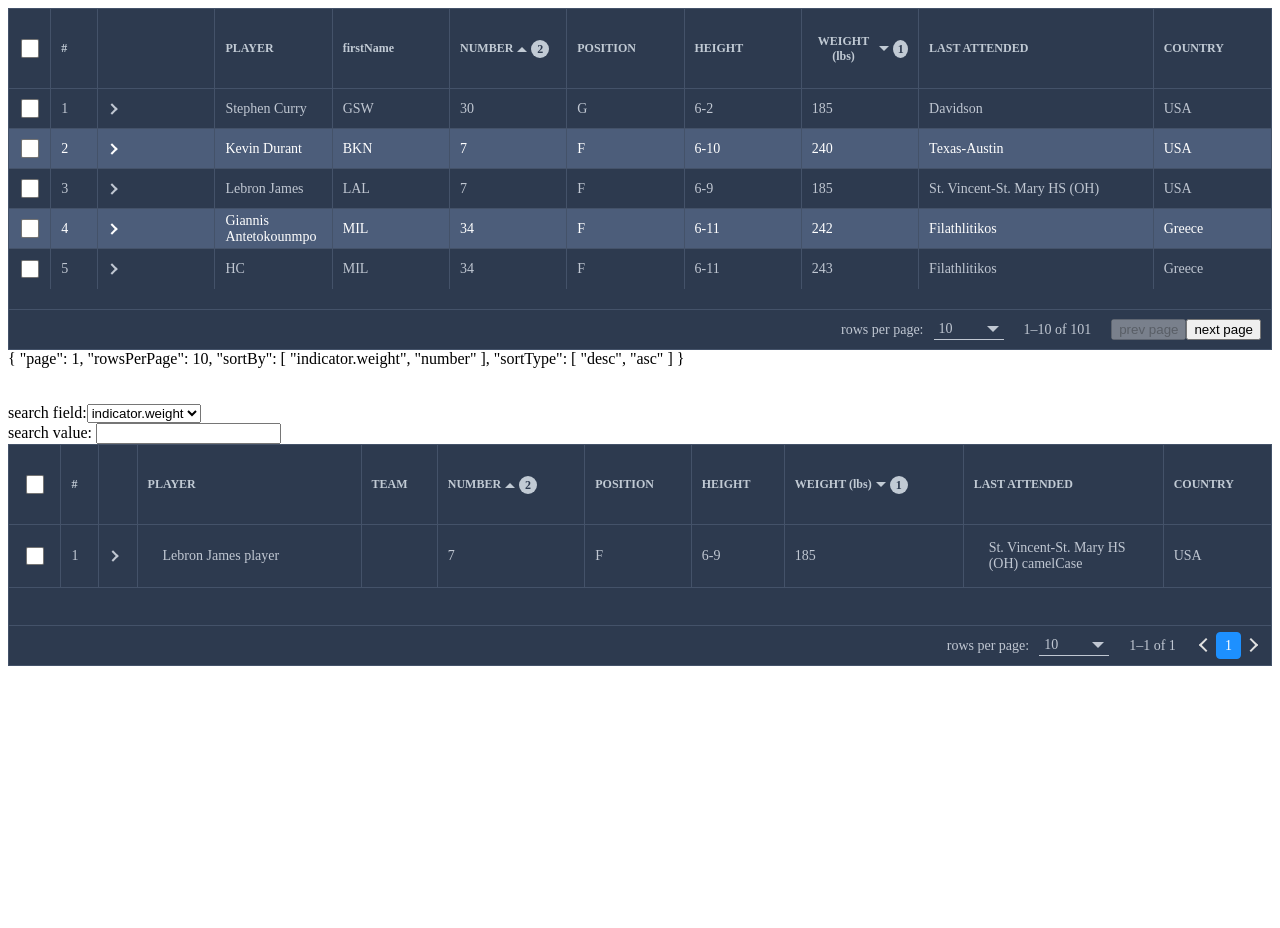
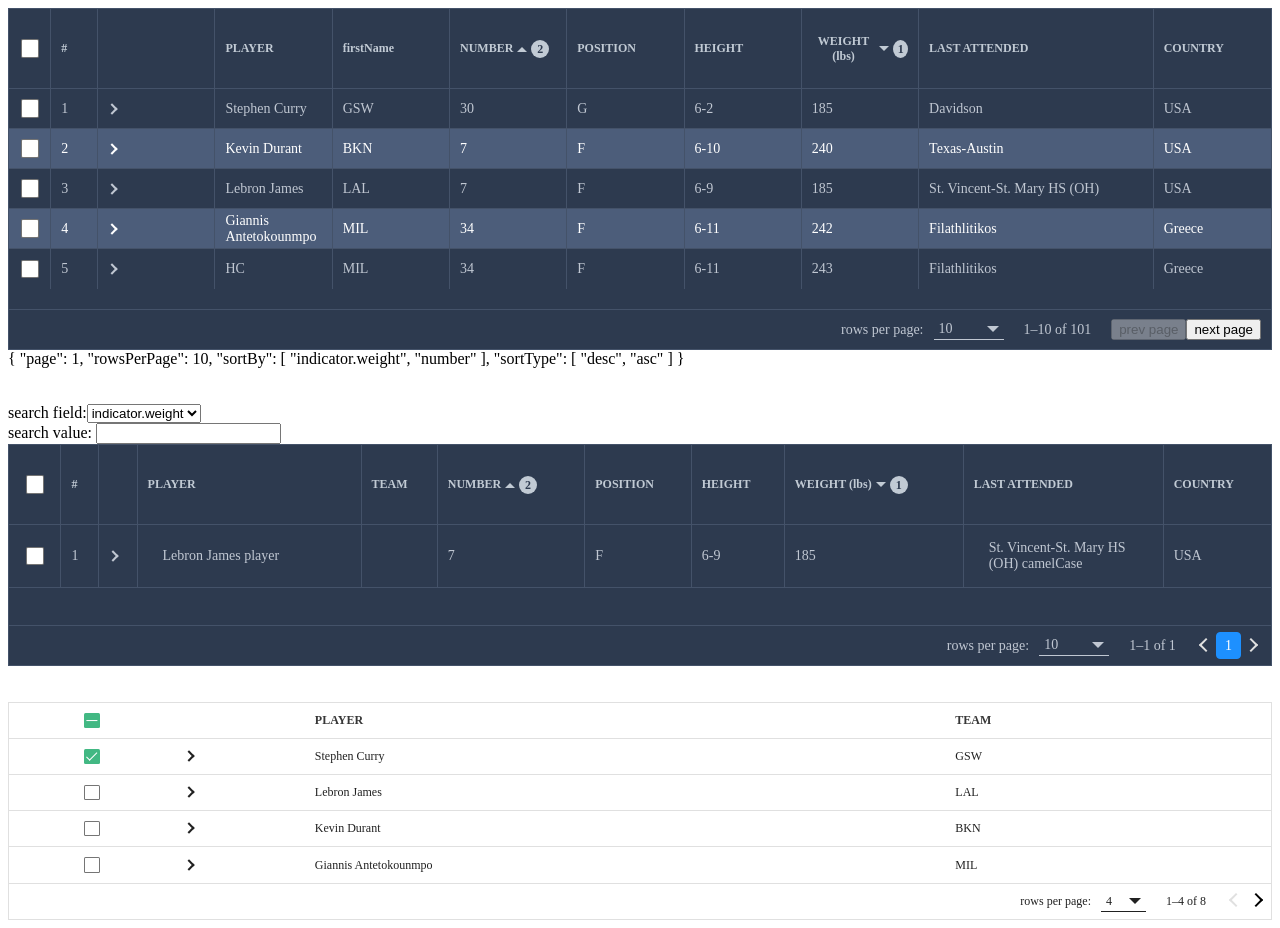
Before and after one commit to HC200ok/vue3-easy-data-table, a Vue app: page / in a window 1280 px wide. Before the commit the page ends 800 px from the top, so only its background shows below. Built offline with nearby package versions, Linux system fonts and the light colour scheme.

Commit message:
add item param for expand item event

```diff
--- a/package.json
+++ b/package.json
@@ -3,7 +3,7 @@
   "author": "HC200ok",
   "description": "A customizable and easy-to-use data table component made with Vue.js 3.x.",
   "private": false,
-  "version": "1.5.20",
+  "version": "1.5.21",
   "types": "./types/main.d.ts",
   "license": "MIT",
   "files": [
--- a/src/App.vue
+++ b/src/App.vue
@@ -3,7 +3,7 @@
   <br><br>
   <ClientMode />
   <br><br>
-  <!-- <ExpandLoading/> -->
+  <ExpandLoading/>
 </template>
 
 <script setup lang="ts">
--- a/src/hooks/useExpandableRow.ts
+++ b/src/hooks/useExpandableRow.ts
@@ -16,7 +16,7 @@ export default function useExpandableRow(
       expandingItemIndexList.value.splice(index, 1);
     } else {
       const currentPageExpandIndex = items.value.findIndex((item) => JSON.stringify(item) === JSON.stringify(expandingItem));
-      emits('expandRow', prevPageEndIndex.value + currentPageExpandIndex);
+      emits('expandRow', prevPageEndIndex.value + currentPageExpandIndex, expandingItem);
       expandingItemIndexList.value.push(prevPageEndIndex.value + currentPageExpandIndex);
     }
   };
--- a/src/modes/ExpandLoading.vue
+++ b/src/modes/ExpandLoading.vue
@@ -60,8 +60,9 @@ const mockItemIntroduction = async (name: string): Promise<string> => {
   return introduction[name];
 };
 
-const loadIntroduction = async (index: number): Promise<void> => {
+const loadIntroduction = async (index: number, item: Item): Promise<void> => {
   const expandedItem = items.value[index];
+  console.log(item);
   if (!expandedItem.introduction) {
     expandedItem.expandLoading = true;
     expandedItem.introduction = await mockItemIntroduction(expandedItem.player);
```
